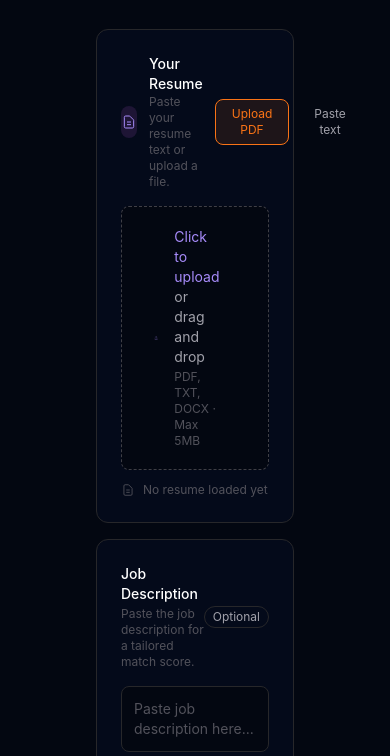
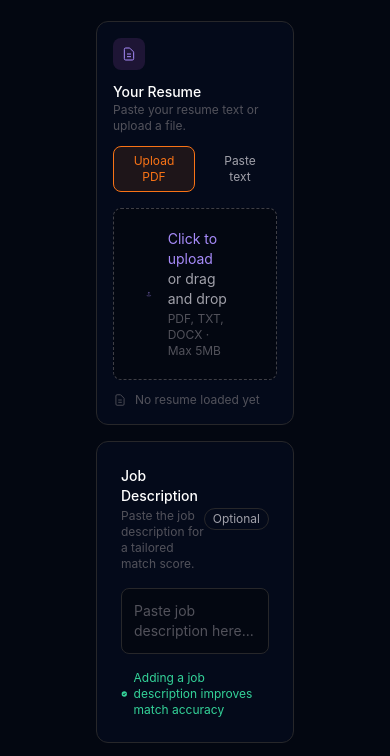
Before and after one commit to ALI-0993/score-your-resume, a website built with Vite: page index.html in a window 390 px wide. Shown: the part 194-950 px from the top of the page. Built offline with nearby package versions, Linux system fonts and the light colour scheme.

Commit message:
Code updated

```diff
--- a/src/pages/upload.js
+++ b/src/pages/upload.js
@@ -3,14 +3,14 @@
     <div class="w-full">
 
       <div class="text-center mb-8">
-        <h1 class="text-3xl font-bold mb-2">ATS Fit Score</h1>
+        <h1 class="text-xl sm:text-2xl md:text-3xl font-bold mb-2">ATS Fit Score</h1>
         <p class="text-[#a1a1aa] text-sm">See how well your resume aligns with recruiter systems before you apply.</p>
       </div>
 
       <div class="flex flex-col gap-4">
 
-        <div class="bg-[#040A1A] border border-[#27272a] rounded-xl p-6">
-          <div class="flex items-center gap-3 mb-4">
+        <div class="bg-[#040A1A] border border-[#27272a] rounded-xl p-4 sm:p-6">
+          <div class="flex flex-col sm:flex-row sm:items-center gap-3 mb-4">
             <div class="w-8 h-8 bg-[#1e1535] rounded-lg flex items-center justify-center">
               <svg class="w-4 h-4 text-[#a78bfa]" fill="none" stroke="currentColor" stroke-width="1.5" viewBox="0 0 24 24"><path d="M9 12h6m-6 4h6m2 5H7a2 2 0 01-2-2V5a2 2 0 012-2h5.586a1 1 0 01.707.293l5.414 5.414a1 1 0 01.293.707V19a2 2 0 01-2 2z"/></svg>
             </div>
@@ -18,7 +18,7 @@
               <div class="text-sm font-medium">Your Resume</div>
               <div class="text-xs text-[#52525b]">Paste your resume text or upload a file.</div>
             </div>
-            <div class="flex gap-2 ml-auto">
+            <div class="flex gap-2 sm:ml-auto">
               <button id="tab-upload" onclick="switchTab('upload')" class="tab-btn active-tab">Upload PDF</button>
               <button id="tab-paste" onclick="switchTab('paste')" class="tab-btn">Paste text</button>
             </div>
--- a/src/style.css
+++ b/src/style.css
@@ -1,7 +1,7 @@
 @import "tailwindcss";
 
 .nav-item {
-  @apply flex items-center gap-3 px-4 py-2 text-sm text-[#a1a1aa] cursor-pointer border-l-2 border-transparent transition-all;
+  @apply flex items-center gap-2 md:gap-3 px-3 md:px-4 py-2 text-xs md:text-sm;
 }
 .nav-item:hover {
   @apply text-white bg-[#a78bfa]/10;
```
